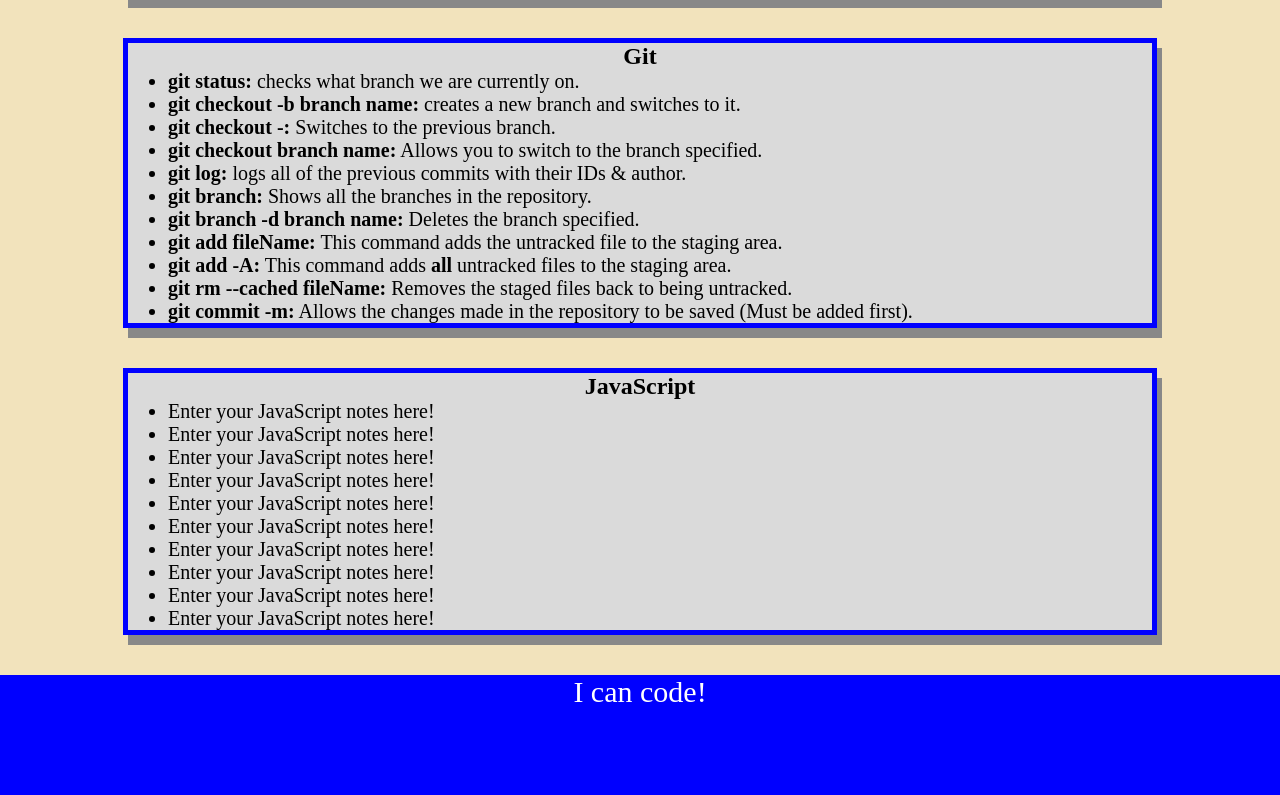
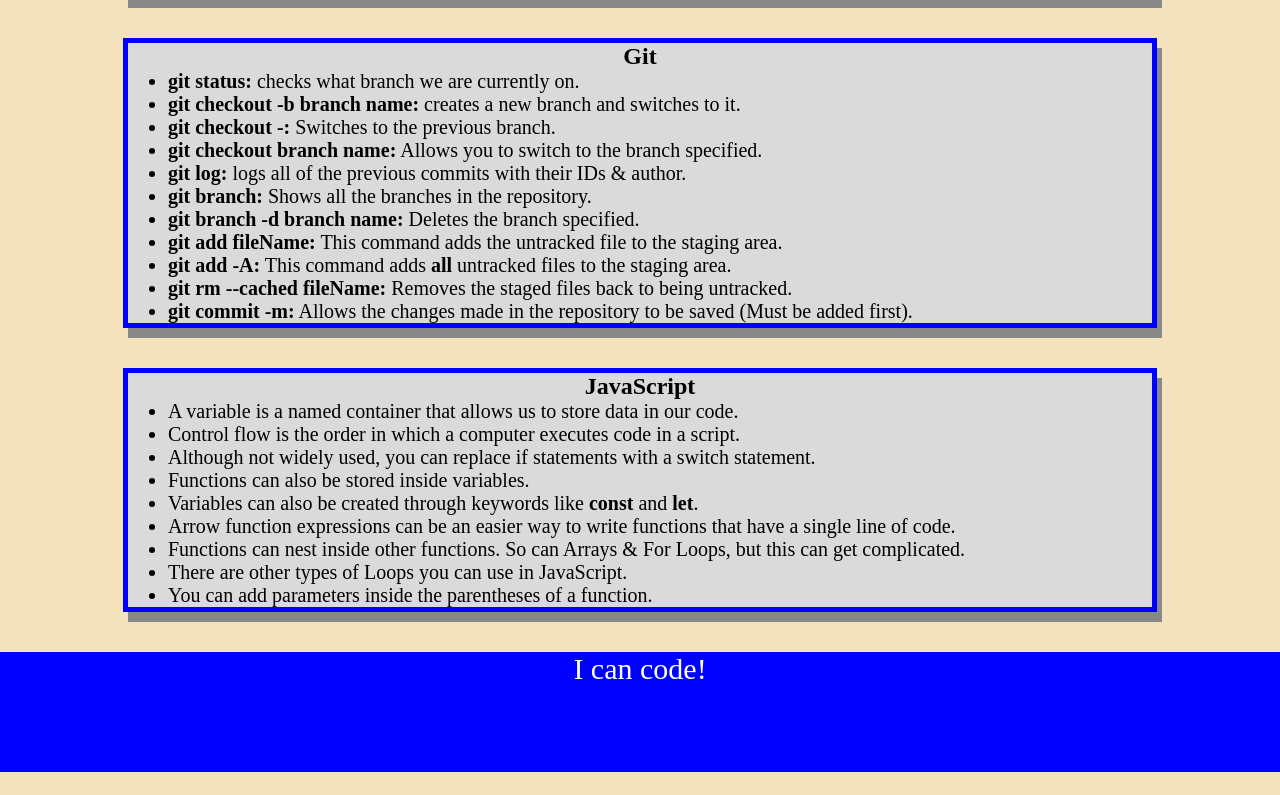
Before and after one commit to prodigalProgrammer/prework-study-guide, a plain HTML site: page index.html in a window 1280 px wide. Shown: the part 882-1677 px from the top of the page. After the commit the page ends 1654 px from the top, so only its background shows below. Drawn offline with Linux system fonts and the light colour scheme.

Commit message:
Added more functionality to the script.js file

```diff
--- a/assets/script.js
+++ b/assets/script.js
@@ -1,16 +1,27 @@
 var topics = ["HTML", "CSS", "Git", "JavaScript"];
+var randomTopic = topics[Math.floor(Math.random() * topics.length)];
 
-for (var i = 0; i < topics.length; ++i) {
-  console.log(topics[i]);
+function listTopics() {
+  for (var i = 0; i < topics.length; ++i) {
+    console.log(topics[i]);
+  }
 }
-// if (topic === "HTML") {
-//   console.log("Let's study HTML!");
-// } else if (topic === "CSS") {
-//   console.log("Let's study CSS!");
-// } else if (topic === "Git") {
-//   console.log("Let's study Git!");
-// } else if (topic === "JavaScript") {
-//   console.log("Let's study JavaScript!");
-// } else {
-//   console.log("Please try again!");
-// }
+
+function selectTopic() {
+  if (randomTopic === "HTML") {
+    console.log("Let's study HTML!");
+  } else if (randomTopic === "CSS") {
+    console.log("Let's study CSS!");
+  } else if (randomTopic === "Git") {
+    console.log("Let's study Git!");
+  } else if (randomTopic === "JavaScript") {
+    console.log("Let's study JavaScript!");
+  } else {
+    console.log("Please try again!");
+  }
+}
+
+console.log("Here are the topics we learned through Prework:");
+listTopics();
+console.log("Which topic should we learn first?");
+selectTopic();
--- a/index.html
+++ b/index.html
@@ -125,16 +125,33 @@
       <section class="card" id="javascript-section">
         <h2>JavaScript</h2>
         <ul>
-          <li>Enter your JavaScript notes here!</li>
-          <li>Enter your JavaScript notes here!</li>
-          <li>Enter your JavaScript notes here!</li>
-          <li>Enter your JavaScript notes here!</li>
-          <li>Enter your JavaScript notes here!</li>
-          <li>Enter your JavaScript notes here!</li>
-          <li>Enter your JavaScript notes here!</li>
-          <li>Enter your JavaScript notes here!</li>
-          <li>Enter your JavaScript notes here!</li>
-          <li>Enter your JavaScript notes here!</li>
+          <li>
+            A variable is a named container that allows us to store data in our
+            code.
+          </li>
+          <li>
+            Control flow is the order in which a computer executes code in a
+            script.
+          </li>
+          <li>
+            Although not widely used, you can replace if statements with a
+            switch statement.
+          </li>
+          <li>Functions can also be stored inside variables.</li>
+          <li>
+            Variables can also be created through keywords like <b>const</b> and
+            <b>let</b>.
+          </li>
+          <li>
+            Arrow function expressions can be an easier way to write functions
+            that have a single line of code.
+          </li>
+          <li>
+            Functions can nest inside other functions. So can Arrays & For
+            Loops, but this can get complicated.
+          </li>
+          <li>There are other types of Loops you can use in JavaScript.</li>
+          <li>You can add parameters inside the parentheses of a function.</li>
         </ul>
       </section>
     </main>
```
